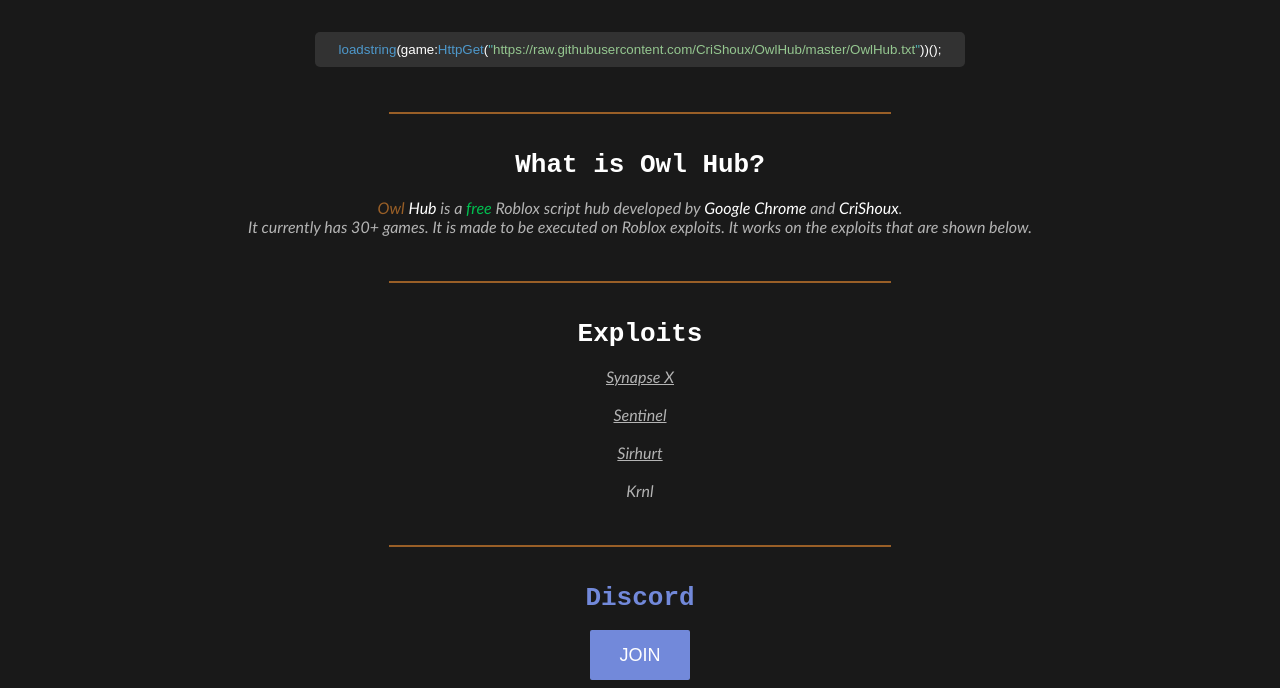
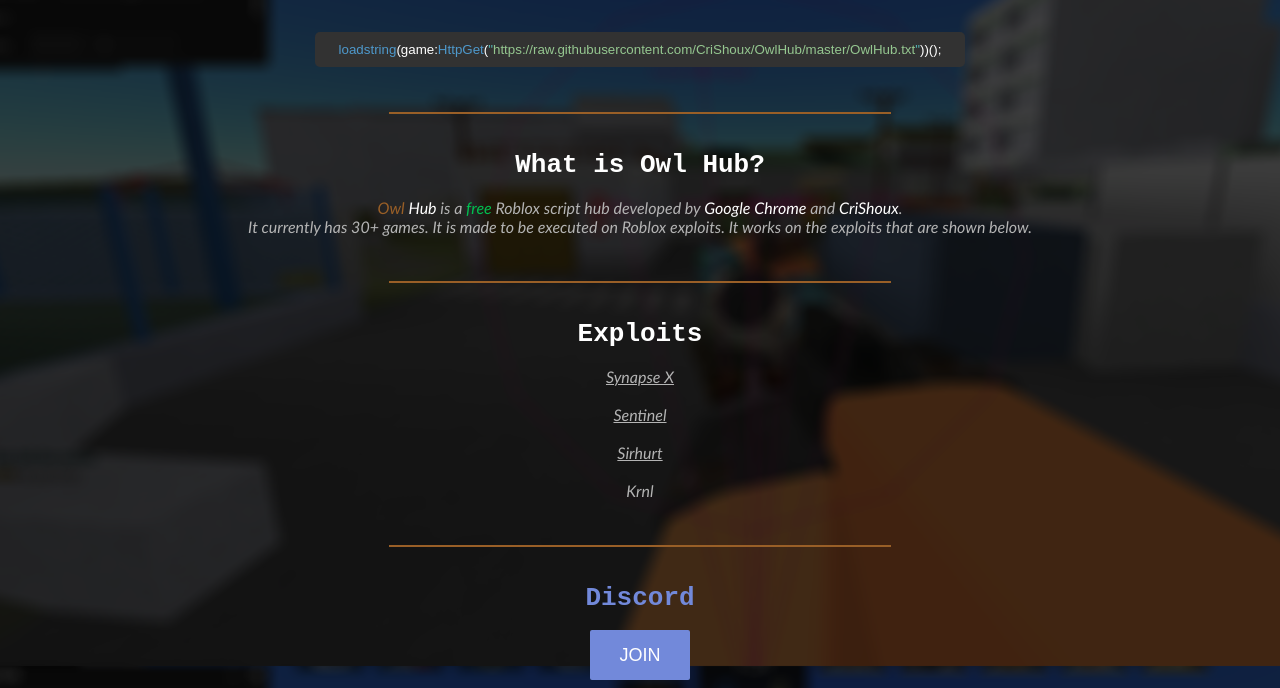
Before and after one commit to dxo4/OwlHub, a plain HTML site: page index.html in a window 1280 px wide. Shown: the part 134-822 px from the top of the page. Drawn offline with Linux system fonts and the light colour scheme.

Commit message:
Update index.html

```diff
--- a/index.html
+++ b/index.html
@@ -22,6 +22,10 @@
 				background-color: rgb(25, 25, 25);
                 color: white;
                 font-family: "Trebuchet MS";
+                background-image: url(Background.png);
+				background-attachment: fixed;
+				background-size: cover;
+				background-repeat: "no-repeat;";
 			}
 
             #owlImage {
```
